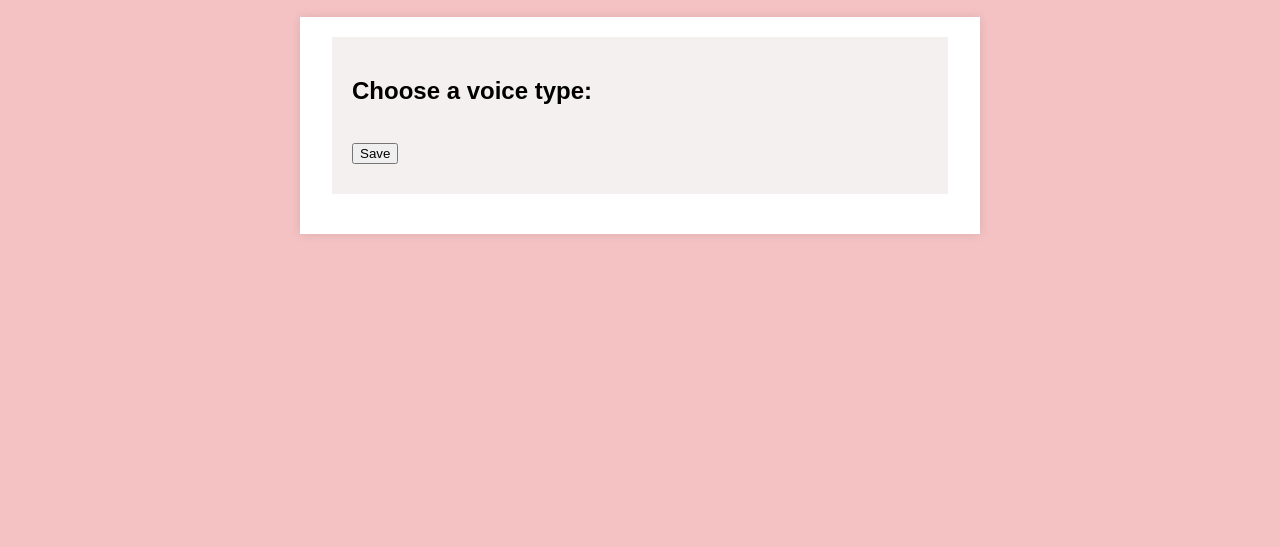
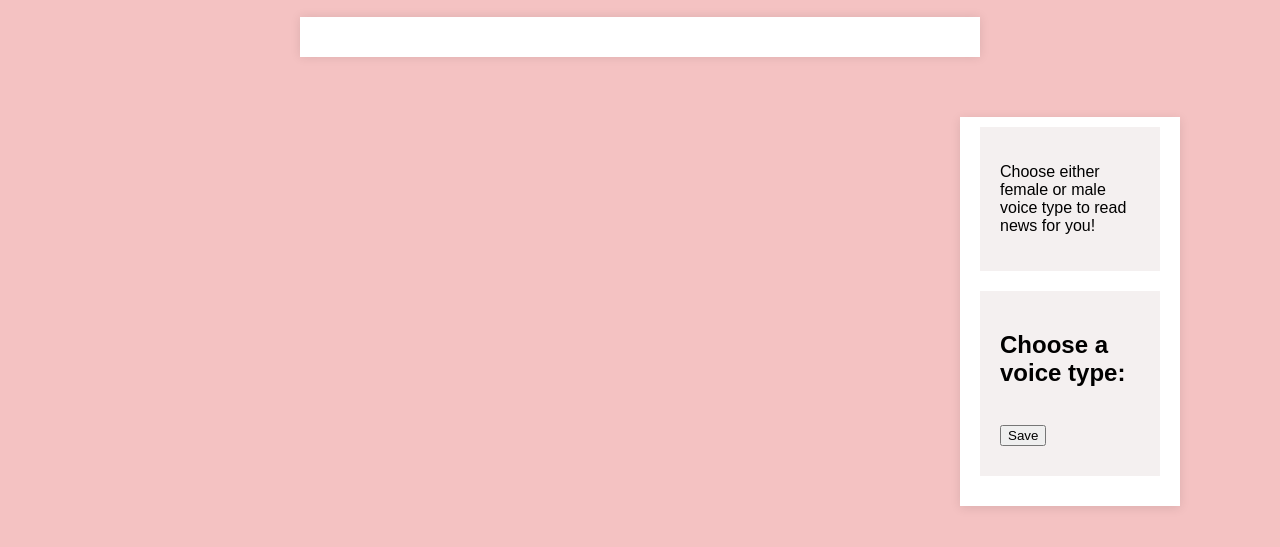
Before and after one commit to mysmeeri/ACHCI, a website: page frontend/app.html in a window 1280 px wide. Shown: the part 83-630 px from the top of the page. Drawn offline with Linux system fonts and the light colour scheme; no server answers.

Commit message:
html testi

```diff
--- a/frontend/app.html
+++ b/frontend/app.html
@@ -81,6 +81,33 @@
             visibility: hidden;
 
         }
+
+        /* Additional CSS for fixed voice options container */
+        #voiceOptionsContainer {
+            display: flex;
+            flex-direction: column;
+            align-items: center;
+            position: fixed;
+            right: 100px;
+            top: 200px;
+            width: 200px;
+            background-color: white;
+            padding: 10px;
+            box-shadow: 0 2px 10px rgba(0, 0, 0, 0.1);
+            z-index: 1000;
+            overflow: auto;
+        }
+
+        .voice-inside {
+            padding: 20px;
+            background-color: #f4f0f0;
+            margin-bottom: 20px;
+            width: 90%;
+            max-width: 100%;
+            /* Ensures it doesn't overflow */
+            box-sizing: border-box;
+            /* Include padding and border in the width */
+        }
     </style>
 
 </head>
@@ -104,18 +131,23 @@
 
 
 
+    <div id="voiceOptionsContainer">
+        <div class="voice-inside">
+            <p>Choose either female or male voice type to read news for you!</p>
+        </div>
+        <div class="voice-inside">
+            <h2>Choose a voice type:</h2>
+            <div id="voiceOptions"></div>
+            <br>
+            <button onclick="tallenna_aani()">Save</button>
+            <div id="saveMessage"></div>
+        </div>
+    </div>
+
+
+    <!-- tähän listautuu uutiset -->
     <main class="main-container">
 
-
-
-        <div class="news-container">
-            <h2>Choose a voice type:</h2>
-
-            <div id="voiceOptions"> </div>
-            <br>
-            <button onclick=tallenna_aani()>Save</button>
-            <div id="saveMessage"></div>
-        </div>
 
         </div>
 
```
